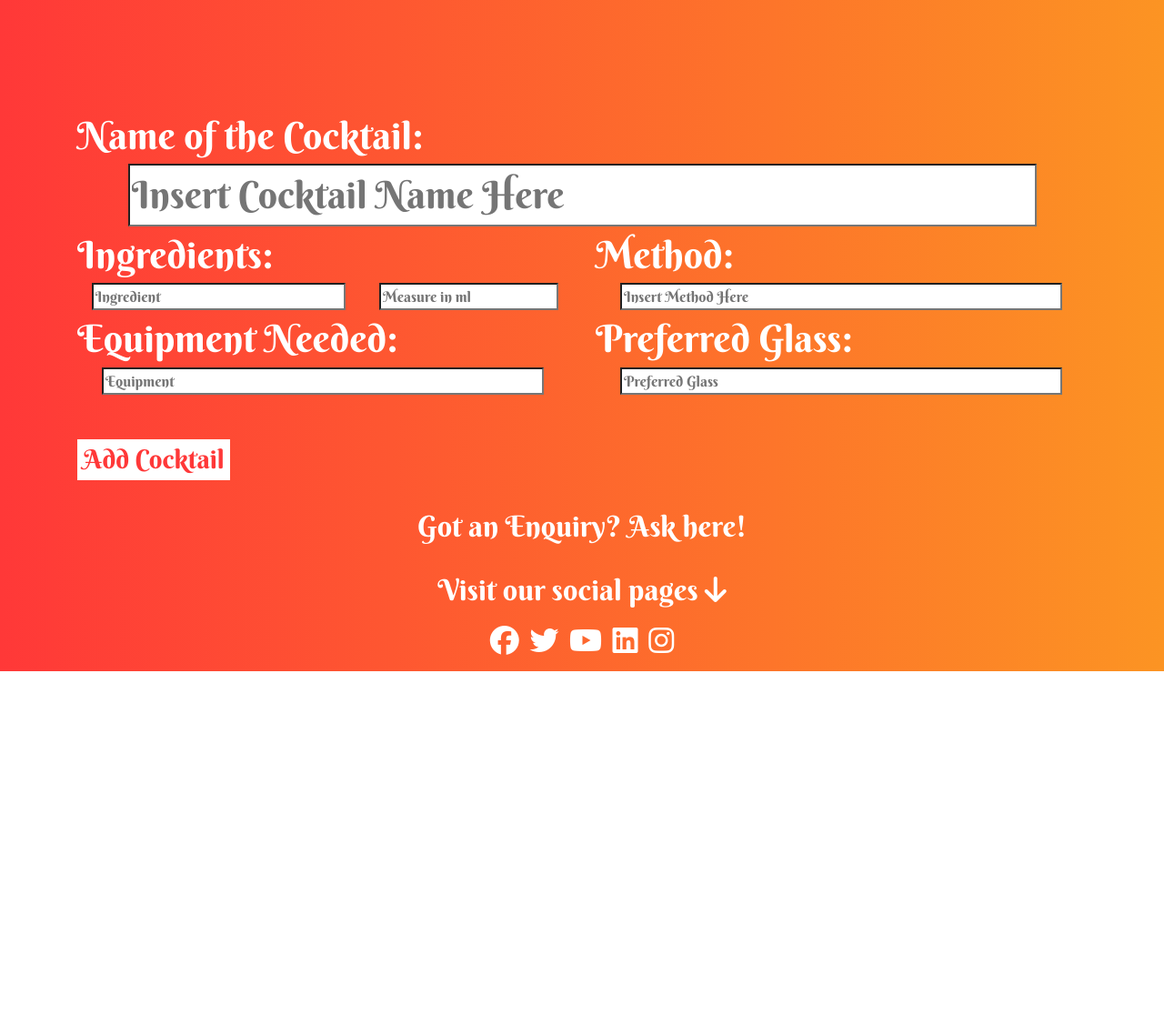
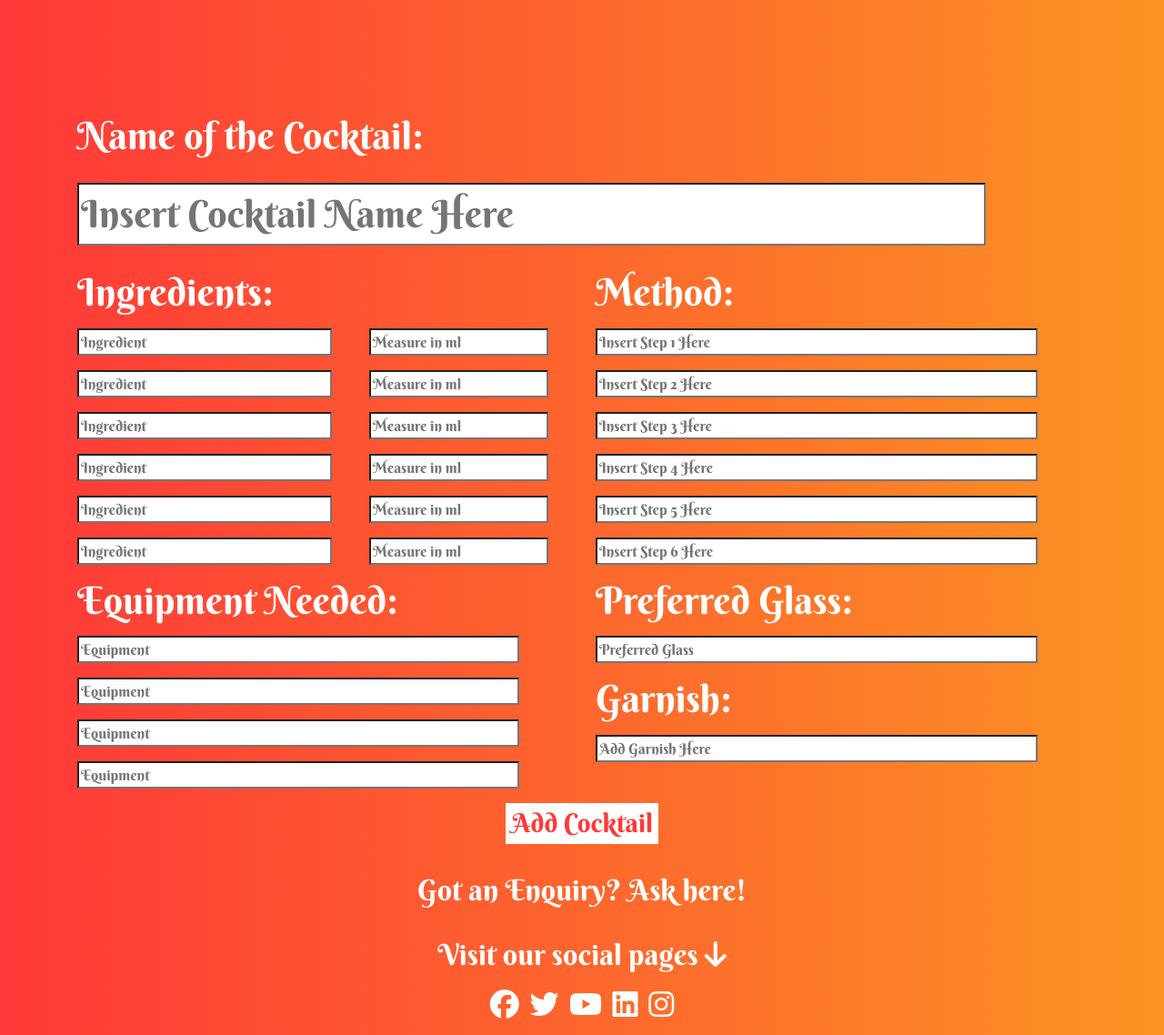
Before and after one commit to RJAnderson94/cocktails-4-u, a Flask app: page /add_cocktail in a window 1280 px wide. Shown: the part 458-1596 px from the top of the page at 91% size. Before the commit the page ends 1196 px from the top, so only its background shows below. Run offline with Flask 2, Linux system fonts and the light colour scheme; some libraries are stand-ins or nearby versions.

Commit message:
more options added to add cocktail page and submit button central

```diff
--- a/static/css/style.css
+++ b/static/css/style.css
@@ -108,7 +108,7 @@
     background: #fff;
     color: #ff3838;
     font-size: 1.8em;
-    margin-top: 1.7em;
+    margin: 0 auto;
 }
 
 #addbutton:hover {
@@ -150,8 +150,12 @@
     background-color: #ffffff;
     color: #ff3838;
     width: 90%;
-    margin: 0 auto;
+    margin: 0.5em 0;
     display: block;
+}
+
+.text-center {
+    margin-top: 0.5em;
 }
 
 
--- a/templates/addcocktail.html
+++ b/templates/addcocktail.html
@@ -13,7 +13,7 @@
   </div>
 </section>
 
-<div class="container">
+<div class="container add-section">
   <div class="form-header"> Name of the Cocktail: <input type="text" class="cocktail-add" placeholder="Insert Cocktail Name Here"/>
   </div>
 
@@ -29,6 +29,46 @@
                 <input type="text" class="cocktail-add" placeholder="Measure in ml" />
             </div>
             </div>
+            <div class="form-row">
+            <div class="col-7">
+                <input type="text" class="cocktail-add" placeholder="Ingredient" />
+            </div>
+            <div class="col">
+                <input type="text" class="cocktail-add" placeholder="Measure in ml" />
+            </div>
+            </div>
+            <div class="form-row">
+            <div class="col-7">
+                <input type="text" class="cocktail-add" placeholder="Ingredient" />
+            </div>
+            <div class="col">
+                <input type="text" class="cocktail-add" placeholder="Measure in ml" />
+            </div>
+            </div>
+            <div class="form-row">
+            <div class="col-7">
+                <input type="text" class="cocktail-add" placeholder="Ingredient" />
+            </div>
+            <div class="col">
+                <input type="text" class="cocktail-add" placeholder="Measure in ml" />
+            </div>
+            </div>
+            <div class="form-row">
+            <div class="col-7">
+                <input type="text" class="cocktail-add" placeholder="Ingredient" />
+            </div>
+            <div class="col">
+                <input type="text" class="cocktail-add" placeholder="Measure in ml" />
+            </div>
+            </div>
+            <div class="form-row">
+            <div class="col-7">
+                <input type="text" class="cocktail-add" placeholder="Ingredient" />
+            </div>
+            <div class="col">
+                <input type="text" class="cocktail-add" placeholder="Measure in ml" />
+            </div>
+            </div>
         </form>
     </div>
     <div class="col-md-6">
@@ -36,7 +76,32 @@
         <form>
             <div class="form-row">
             <div class="col">
-                <input type="text" class="cocktail-add" placeholder="Insert Method Here" />
+                <input type="text" class="cocktail-add" placeholder="Insert Step 1 Here" />
+            </div>
+            </div>
+            <div class="form-row">
+            <div class="col">
+                <input type="text" class="cocktail-add" placeholder="Insert Step 2 Here" />
+            </div>
+            </div>
+            <div class="form-row">
+            <div class="col">
+                <input type="text" class="cocktail-add" placeholder="Insert Step 3 Here" />
+            </div>
+            </div>
+            <div class="form-row">
+            <div class="col">
+                <input type="text" class="cocktail-add" placeholder="Insert Step 4 Here" />
+            </div>
+            </div>
+            <div class="form-row">
+            <div class="col">
+                <input type="text" class="cocktail-add" placeholder="Insert Step 5 Here" />
+            </div>
+            </div>
+            <div class="form-row">
+            <div class="col">
+                <input type="text" class="cocktail-add" placeholder="Insert Step 6 Here" />
             </div>
             </div>
         </form>
@@ -46,6 +111,21 @@
     <div class="col-md-6">
     <div class="form-header"> Equipment Needed:</div>
         <form>
+            <div class="form-row">
+            <div class="col">
+                <input type="text" class="cocktail-add" placeholder="Equipment" />
+            </div>
+            </div>
+            <div class="form-row">
+            <div class="col">
+                <input type="text" class="cocktail-add" placeholder="Equipment" />
+            </div>
+            </div>
+            <div class="form-row">
+            <div class="col">
+                <input type="text" class="cocktail-add" placeholder="Equipment" />
+            </div>
+            </div>
             <div class="form-row">
             <div class="col">
                 <input type="text" class="cocktail-add" placeholder="Equipment" />
@@ -62,9 +142,24 @@
             </div>
             </div>
         </form>
+    <div class="form-header"> Garnish:</div>
+        <form>
+            <div class="form-row">
+            <div class="col">
+                <input type="text" class="cocktail-add" placeholder="Add Garnish Here" />
+            </div>
+            </div>
+        </form>
+    </div>
     </div>
   </div>
-  <button type="submit" id="addbutton"> Add Cocktail </button>
+  <div class="form-row text-center">
+                    <div class="col">
+                        <button type="submit" id="addbutton">
+                            Add Cocktail
+                        </button>
+                    </div>
+                </div>
 </div>
 
 {% endblock %}
```
